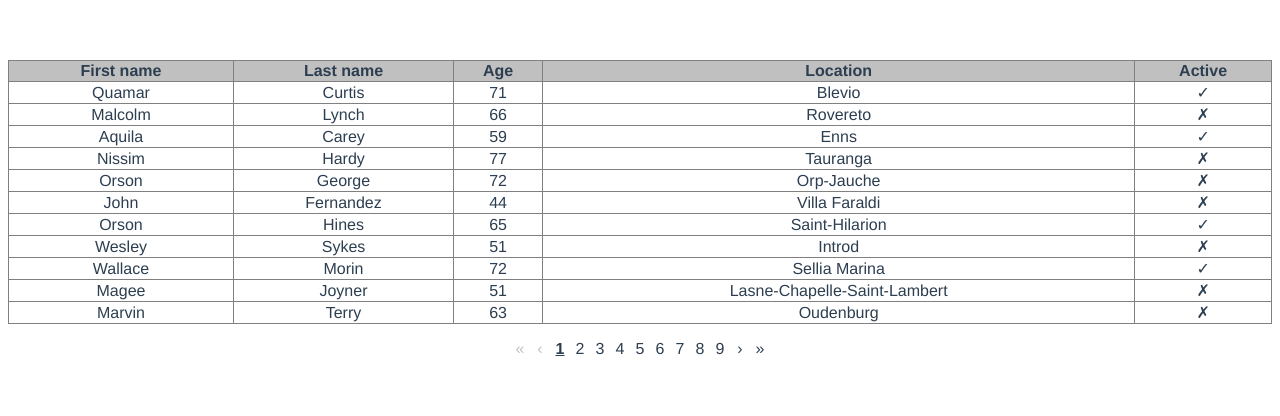
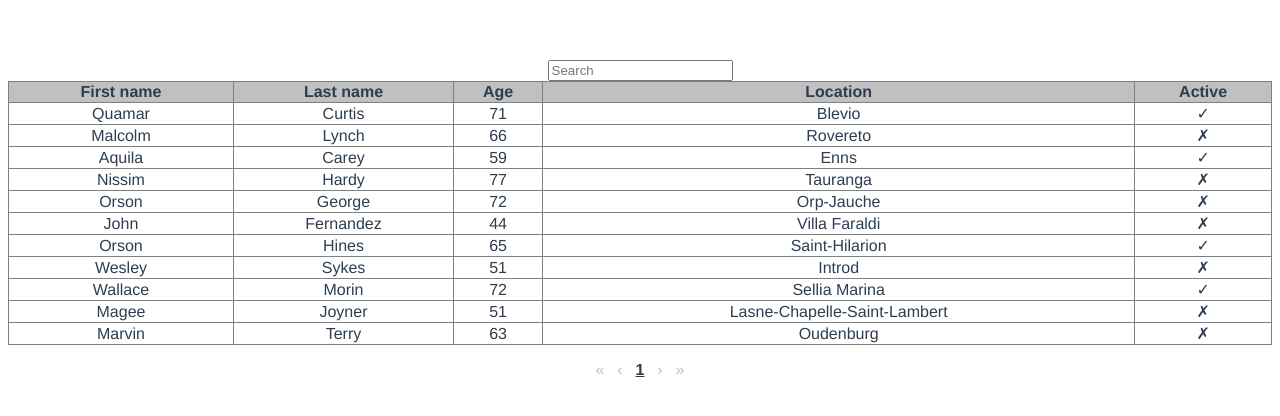
Before and after one commit to lukaszkups/tavuelo, a Vue app: page / in a window 1280 px wide. Shown: the top 416 px of the page. Built offline with nearby package versions, Linux system fonts and the light colour scheme.

Commit message:
WIP working on search filtering.

```diff
--- a/src/App.vue
+++ b/src/App.vue
@@ -4,6 +4,8 @@
       :columns='tableColumns'
       :data='tableData'
       :per-page='11'
+      :has-search='true'
+      :searchColumns='["first_name", "last_name", "location"]'
     ></tavuelo>
   </div>
 </template>
--- a/src/components/Tavuelo.vue
+++ b/src/components/Tavuelo.vue
@@ -1,11 +1,17 @@
 <template>
   <div class='tavuelo__wrapper'>
+    <div v-if='hasSearch' class='tavuelo__search'>
+      <input
+        v-model='searchQuery'
+        placeholder='Search'
+      />
+    </div>
     <table class='tavuelo'>
       <thead>
         <tr>
           <th
             v-for='column in computedColumns'
-            :key='column.id'
+            :key='column.tavuelo_id'
           >
             {{ column.title }}
           </th>
@@ -14,11 +20,11 @@
       <tbody>
         <tr
           v-for='row in computedData'
-          :key='row.id'
+          :key='row.tavuelo_id'
         >
           <td
             v-for='column in computedColumns'
-            :key='`${row.id}-${column.id}`'
+            :key='`${row.tavuelo_id}-${column.tavuelo_id}`'
           >
             <div
               v-if='!column.type || column.type === "text"'
@@ -77,47 +83,80 @@
   </div>
 </template>
 <script>
+/* eslint-disable max-len, arrow-body-style, arrow-parens, array-callback-return */
+
 export default {
   name: 'Tavuelo',
   data() {
     return {
       activePage: 0,
+      searchQuery: '',
     };
   },
   props: {
     data: {
-      type: [Array, Function],
+      type: Array,
       default: () => [],
     },
     columns: {
-      type: [Array, Function],
+      type: Array,
       default: () => [],
     },
     perPage: {
       type: Number,
       default: 0,
     },
+    hasSearch: {
+      type: Boolean,
+      default: false,
+    },
+    searchColumns: {
+      type: Array,
+      default: () => [],
+    },
   },
   computed: {
     computedColumns() {
       if (this.columns && this.columns.length) {
-        return this.columns.map((col, index) => ({ ...col, id: index }));
+        return this.columns.map((col, index) => ({ ...col, tavuelo_id: index }));
       }
       return [];
     },
     indexedData() {
       if (this.data && this.data.length) {
-        return this.data.map((row, index) => ({ ...row, id: index }));
+        return this.data.map((row, index) => ({ ...row, tavuelo_id: index }));
+      }
+      return [];
+    },
+    filteredData() {
+      if (this.indexedData && this.indexedData.length) {
+        let indexedDataCopy = [...this.indexedData];
+        indexedDataCopy = indexedDataCopy.filter(entry => {
+          /* eslint-disable-next-line no-unused-vars */
+          let found = false;
+          this.searchColumns.map(searchColumn => {
+            if (entry[searchColumn].includes(this.searchQuery)) {
+              found = true;
+            }
+          });
+          return found;
+        });
       }
       return [];
     },
     computedData() {
       if (this.indexedData && this.indexedData.length) {
+        let indexedDataCopy = [];
+        if (this.hasSearch && this.searchColumns && this.searchColumns.length && this.searchQuery && this.searchQuery.length) {
+          indexedDataCopy = [...this.filteredData];
+        } else {
+          indexedDataCopy = [...this.indexedData];
+        }
         if (this.hasPagination) {
           const startIndex = ((this.activePage + 1) * this.perPage) - 1;
-          return this.indexedData.slice(startIndex, startIndex + this.perPage);
+          return indexedDataCopy.slice(startIndex, startIndex + this.perPage);
         }
-        return this.indexedData;
+        return indexedDataCopy;
       }
       return [];
     },
@@ -125,11 +164,11 @@ export default {
       return !Number.isNaN(this.perPage) && this.perPage > 0;
     },
     pageList() {
-      if (this.hasPagination && this.indexedData && this.indexedData.length) {
-        if (this.perPage >= this.indexedData.length) {
+      if (this.hasPagination && this.computedData && this.computedData.length) {
+        if (this.perPage >= this.computedData.length) {
           return [0];
         }
-        const amountOfPages = Math.floor(this.indexedData.length / this.perPage);
+        const amountOfPages = Math.floor(this.computedData.length / this.perPage);
         return [...Array(amountOfPages).keys()];
       }
       return [];
```
